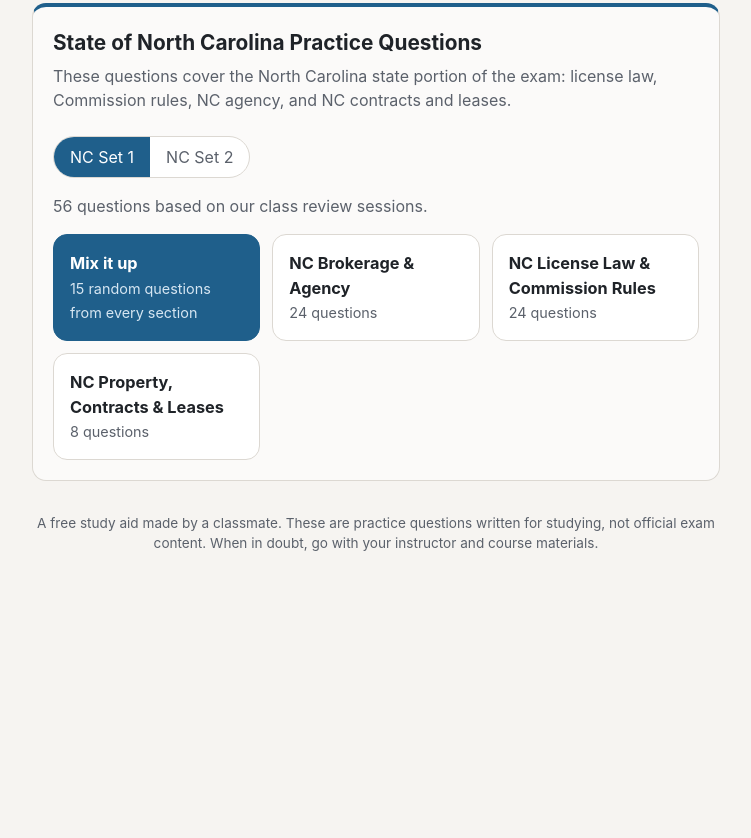
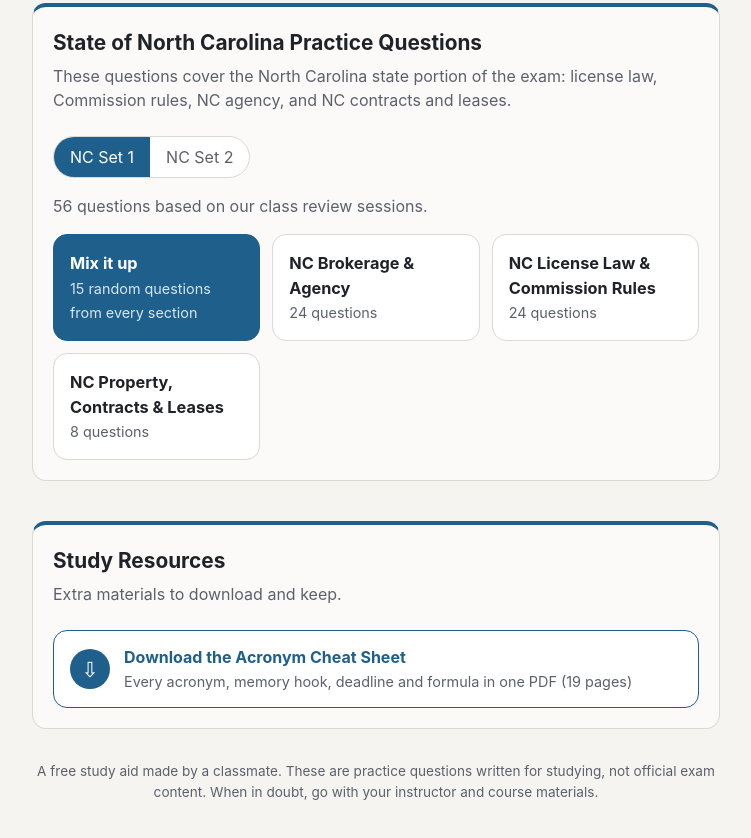
Before and after one commit to melberei/nc-real-esate-quiz, a plain HTML site: page index.html in a window 1280 px wide. Shown: the part 666-1504 px from the top of the page, without its empty margins (264-1015 px from the left). Before the commit the page ends 1268 px from the top, so only its background shows below. Drawn offline with Linux system fonts and the light colour scheme.

Commit message:
Add files via upload

```diff
--- a/index.html
+++ b/index.html
@@ -34,6 +34,11 @@
   h2 { font-size: 1.25rem; margin: 0 0 12px; }
   .eyebrow { margin: 0; font-size: .85rem; font-weight: 700; letter-spacing: .06em; text-transform: uppercase; color: var(--accent); }
   .state-block { margin-top: 40px; padding: 20px; border: 1.5px solid var(--line); border-top: 4px solid var(--accent); border-radius: var(--radius); background: rgba(255,255,255,.6); }
+  .download { display: flex; gap: 14px; align-items: center; text-decoration: none; color: inherit; background: var(--card); border: 1.5px solid var(--accent); border-radius: var(--radius); padding: 14px 16px; margin: 0; }
+  .download:hover { background: var(--accent-soft); }
+  .download strong { color: var(--accent); }
+  .dl-icon { flex: none; width: 40px; height: 40px; border-radius: 50%; background: var(--accent); color: #fff; display: grid; place-items: center; font-size: 1.3rem; }
+  .dl-sub { color: var(--muted); font-size: .9rem; }
   .portion { font-size: 1.3rem; margin: 0 0 6px; }
   .state-block .portion { margin-top: 0; }
   .badge { display: inline-block; vertical-align: middle; font-size: .75rem; font-weight: 700; letter-spacing: .04em; text-transform: uppercase; background: #fff1cc; color: #7a5300; border: 1px solid #f0d58a; border-radius: 999px; padding: 3px 10px; margin-left: 6px; }
@@ -141,6 +146,15 @@
       <div class="tabs" role="group" aria-label="NC practice set" id="stateTabs" style="margin-bottom:8px"></div>
       <p class="sub" id="stateDesc" style="margin:8px 0 16px"></p>
       <div class="grid" id="stateSections"></div>
+    </div>
+
+    <div class="state-block resources">
+      <h2 class="portion">Study Resources</h2>
+      <p class="sub">Extra materials to download and keep.</p>
+      <a class="download" href="NC_Real_Estate_Acronym_Cheat_Sheet.pdf" download data-goatcounter-click="download: acronym cheat sheet" data-goatcounter-title="Acronym cheat sheet PDF">
+      <span class="dl-icon" aria-hidden="true">&#8681;</span>
+      <span><strong>Download the Acronym Cheat Sheet</strong><br><span class="dl-sub">Every acronym, memory hook, deadline and formula in one PDF (19 pages)</span></span>
+      </a>
     </div>
   </section>
 
```
Also changed, not shown: 1 other file.
